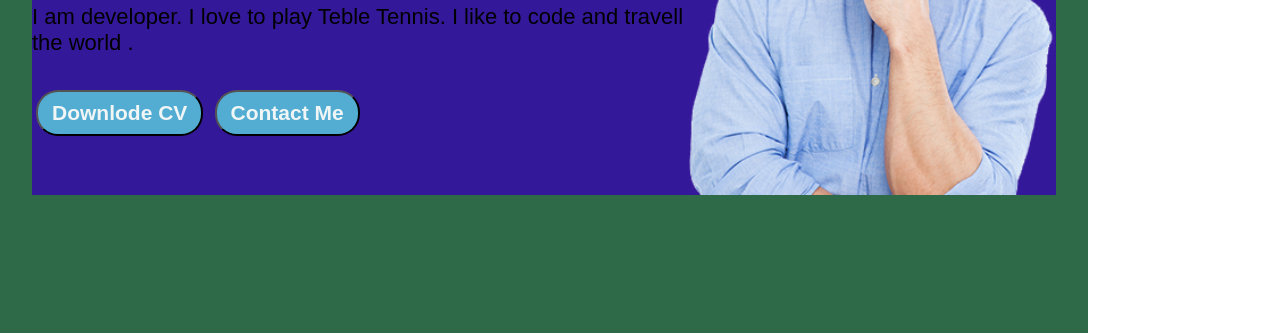
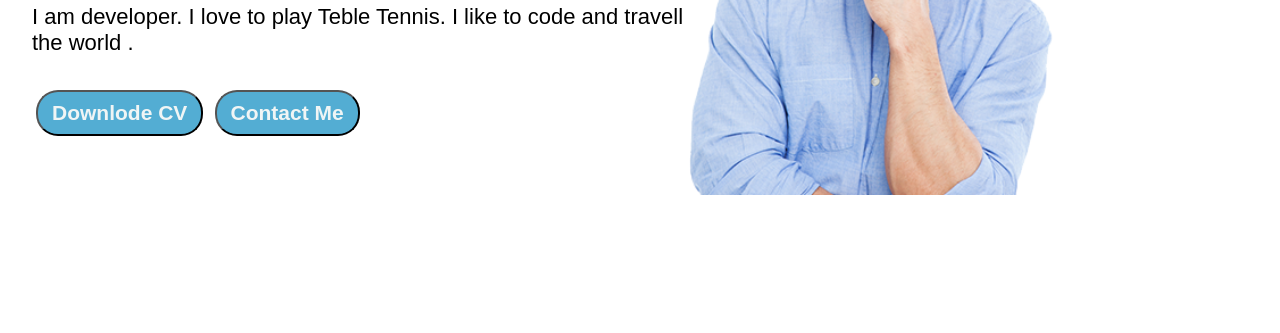
Before and after one commit to Deven2057/deven, a plain HTML site: page index.html in a window 1280 px wide. Shown: the part 413-746 px from the top of the page. Drawn offline with nearby package versions, Linux system fonts and the light colour scheme.

Commit message:
Update style.css

```diff
--- a/style.css
+++ b/style.css
@@ -28,7 +28,7 @@
 
 
 .main{
-    background-color:rgb(47, 106, 72);
+    background-color:white;
     width: 85vw;
     /* position: absolute; */
 
@@ -38,7 +38,7 @@
 
 }
 .infoContainer{
-    background-color: rgb(52, 24, 154);
+    background-color: white;
     height: 58vh;
     width: 80vw ;
     margin: 144px auto;
```
